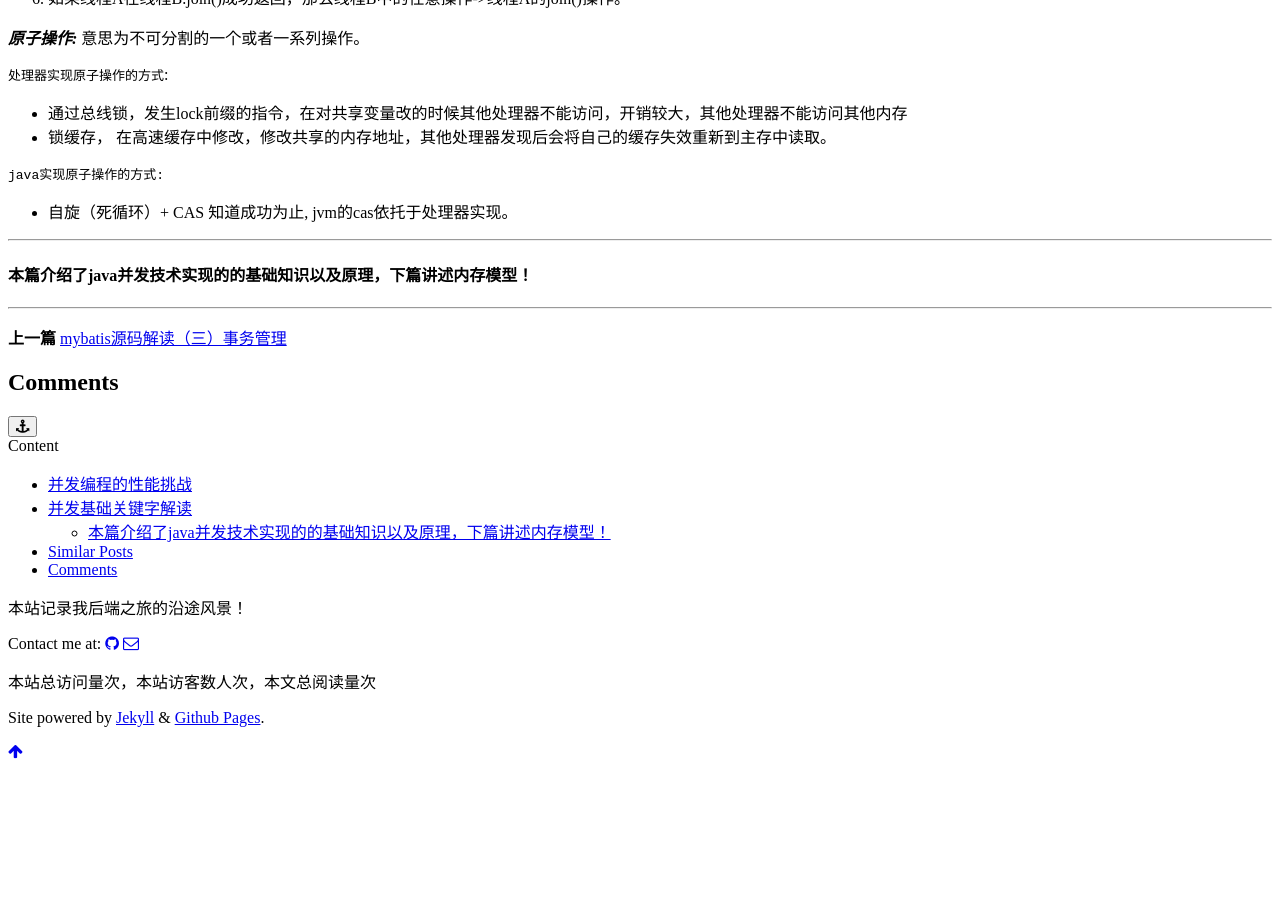
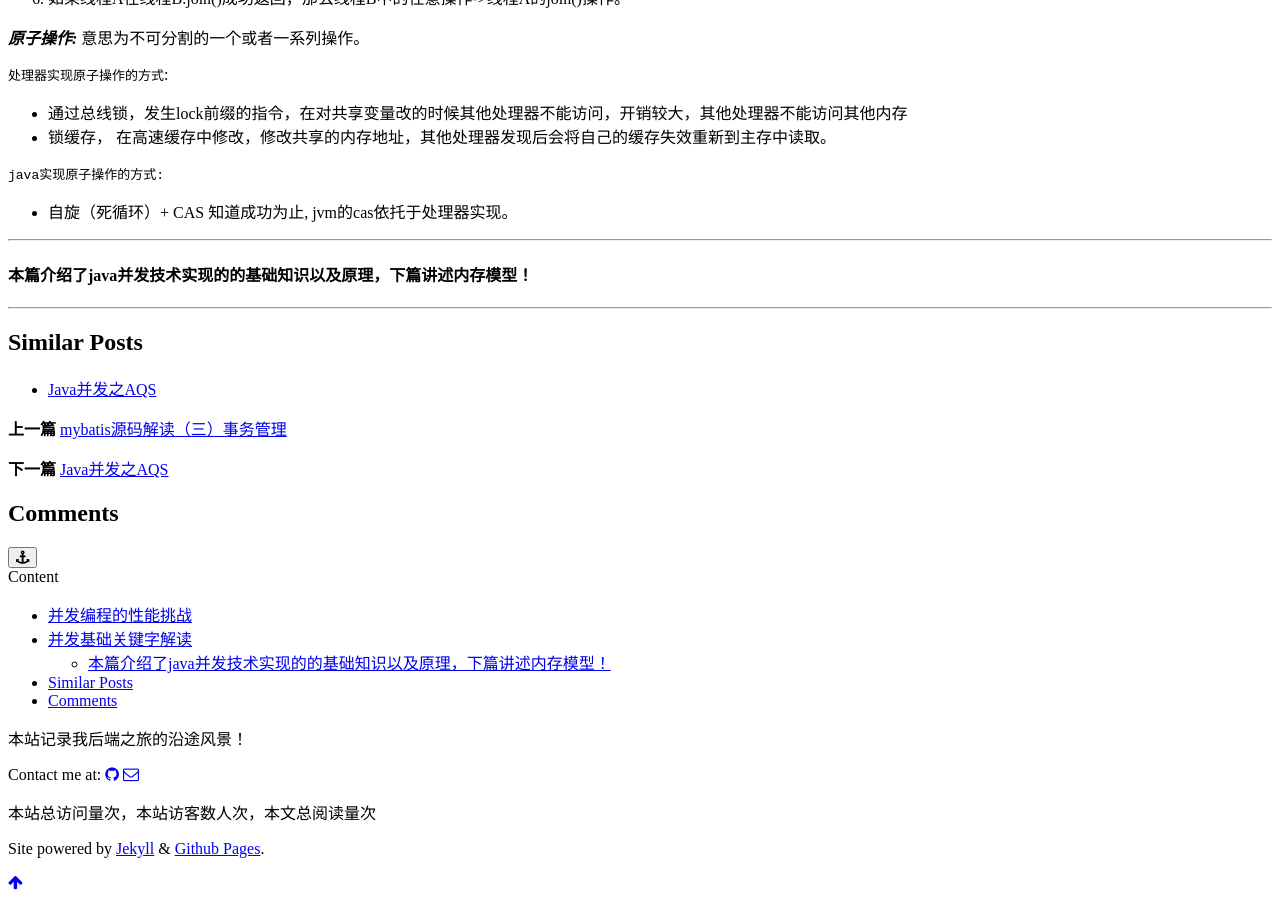
Before and after one commit to awakebymyself/awakebymyself.github.io, a Jekyll site: the page built from _posts/2019-01-03-concurrent1.md, in a window 1280 px wide and 900 px high, scrolled down 2209 px. Built offline with Jekyll 4.4.1, drawn with Linux system fonts in a browser that asks for light colours; comment, search, counter and statistics services are not loaded; a style sheet for code colours, icons or effects is not loaded; before the commit the page ends 2978 px from its top, so only the background shows below that; some of the changed lines change nothing that is shown.

Commit message:
add post

````diff
--- a/_posts/2019-01-03-concurrent1.md
+++ b/_posts/2019-01-03-concurrent1.md
@@ -98,7 +98,6 @@
 
 
 
-
 ***原子操作:*** 意思为不可分割的一个或者一系列操作。
 
 `处理器实现原子操作的方式`:
--- /dev/null
+++ b/_posts/2019-01-24-concurrent3.md
@@ -0,0 +1,95 @@
+---
+layout: post
+title:  "Java并发之AQS"
+categories: concurrent
+tags:  concurrent
+author: Lzg
+---
+
+* content
+{:toc}
+
+---
+
+# java并发之AQS队列同步器
+
+基于之前的java并发编程基础和内存模型，从这篇开始我准备着重将`java.util.concurrent`包的
+内容讲解一下，以备复习巩固。
+
+首先从总体上概述一下,java并发编程分为这么几大块：
+1. 锁（Lock接口
+2. 同步工具 (Semphore...
+3. 线程池(ForkJoinPool...
+4. 原子变量(AtomicInteger...
+5. Exector框架(Exectors
+
+> 其中锁和同步工具底层实现都是依赖于AQS， 由此可见其重要性
+
+简单来说`AQS`就是通过int类型的状态来边上同步状态的获取以及释放，内部持有FIFO的等待队列，
+子类实现其protect的方法原子性的更新`state`的值，通过值判断是否获取到锁，没有则加入等待队列。
+
+同时内部还有一个condition队列，当`await`的时候加入条件队列, `singal`的时候出列移到等待队列。
+
+首先说下使用方法：
+1. 内部定义一个静态类继承`AQS`，实现他的`protect`方法例如`tryAccquire`。
+2. 同步工具的锁语义的实现依赖于同步器, 例如获取锁则调用模板方法`accquire`, 成功获取则方法返回，
+失败则阻塞，此线程被构造成Node加入等待队列
+
+下面通过源代码分析`AQS`如何实现独占锁共享锁的语义的， 先看获取独占锁的方法`accquire(int arg)`
+```java
+public final void acquire(int arg) {
+       if (!tryAcquire(arg) &&
+           acquireQueued(addWaiter(Node.EXCLUSIVE), arg))
+           selfInterrupt();
+   }
+```
+
+首先`tryAccquire`是抽象方法由子类重写
+ 1. 如果反正成功那么获取锁的方法直接返回，代表获取锁成功。
+ 2. 将当前线程构建成一个`Node`。 讲解下`addWaiter`
+```java
+Node node = new Node(Thread.currentThread(), mode);
+    // Try the fast path of enq; backup to full enq on failure
+    Node pred = tail;
+    if (pred != null) {
+        node.prev = pred;
+        if (compareAndSetTail(pred, node)) {
+            pred.next = node;
+            return node;
+        }
+    }
+    enq(node);
+    return node;
+```
+先尝试下的将新建的Node添加到队列尾部，如果没有竞争的话直接成功，否则再进行自旋`enq(node)`直到添加成功返回。
+
+3. 在添加到等待队列之后下一步操作就是再去竞争锁资源了, 见`acquireQueued`
+```java
+final boolean acquireQueued(final Node node, int arg) {
+       boolean failed = true;
+       try {
+           boolean interrupted = false;
+           // 自旋
+           for (;;) {
+              // 拿到这个node的前置节点
+               final Node p = node.predecessor();
+               // 如果它的前置节点是等待队列的头节点并且accquire成功，表示获取到锁
+               if (p == head && tryAcquire(arg)) {
+                  // 将这个获取成功的节点设置为头节点
+                   setHead(node);
+                   p.next = null; // help GC
+                   failed = false;
+                   return interrupted;
+               }
+               if (shouldParkAfterFailedAcquire(p, node) &&
+                   parkAndCheckInterrupt())
+                   interrupted = true;
+           }
+       } finally {
+           if (failed)
+               cancelAcquire(node);
+       }
+   }
+```
+
+如果还是获取失败的话
````
